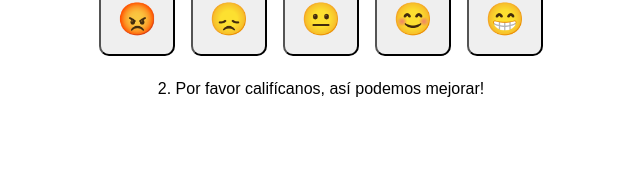
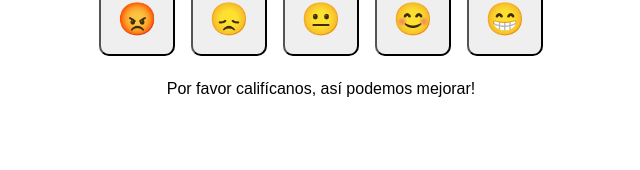
Before and after one commit to mangostaacosta/emoji-feedback, a React (Create React App) app: page /survey/1 in a window 1280 px wide. Shown: the part 126-296 px from the top of the page, without its empty margins (319-959 px from the left). Built offline with nearby package versions, Linux system fonts and the light colour scheme; no server answers.

Commit message:
8.44 Recopilar texto de comentarios Opcional OK

```diff
--- a/src/SurveyPage.js
+++ b/src/SurveyPage.js
@@ -150,7 +150,7 @@ function SurveyPage() {
               Promedio actual: {average}, votos durante la semana: {votes}
             </p>
           )}
-					<p>2. Por favor califícanos, así podemos mejorar!</p>
+					<p>Por favor califícanos, así podemos mejorar!</p>
 
 					{/* Textarea appears after emoji is chosen */}
 					{/* Textarea solo aparece cuando está activo el parametro */}
```
